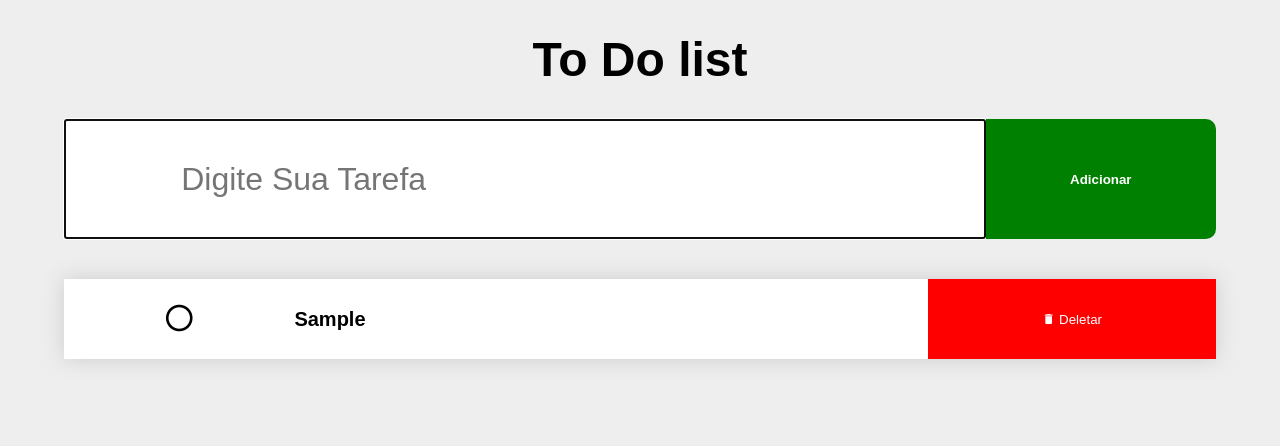
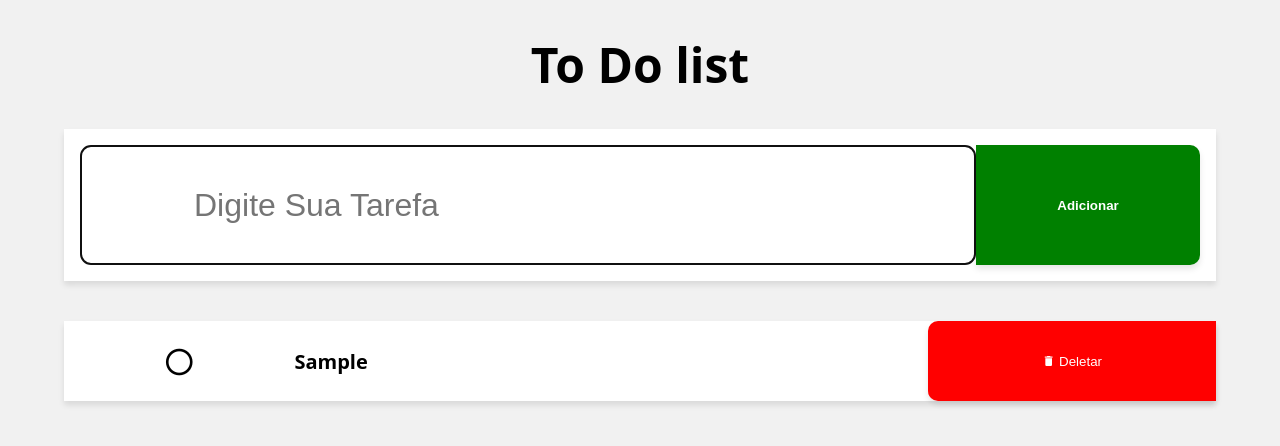
Before and after one commit to Cavizell/todo-list, a plain HTML site: page index.html in a window 1280 px wide. Both pictures are taken after typing "Sample" into the empty fields and a click on the button "Adicionar". Drawn offline with Linux system fonts and the light colour scheme.

Commit message:
sending new css3  updates

```diff
--- a/css/index.css
+++ b/css/index.css
@@ -5,8 +5,8 @@
   body {
     margin: 0;
     padding: 0;
-    font-family: Arial, Helvetica, sans-serif;
-    background: #eeeeee;
+    font-family: 'Open Sans', sans-serif;
+    background: #f1f1f1;
   }
 
   h1 {
@@ -18,8 +18,12 @@ header {
     display: flex;
     flex-flow: row wrap;
     width: 90%;
-    margin:  auto auto;
+    margin: auto;
     align-items: center;
+    justify-content: space-between;
+    background: #fff;
+    padding: 1rem;
+    box-shadow: 0 4px 6px rgba(0, 0, 0, 0.1);
   }
 
   input {
@@ -27,6 +31,8 @@ input {
     width: 80%;
     height: 120px;
     padding-left: 10%;
+    border: 2px solid #ccc;
+    border-radius: 10px;
   }
 
   button.add {
@@ -39,57 +45,67 @@ button.add {
     height: 120px;
     border-top-right-radius: 10px;
     border-bottom-right-radius: 10px;
+    box-shadow: 0 4px 6px rgba(0, 0, 0, 0.1);
+    transition: all 0.3s ease-in-out;
+  }
+
+  button.add:hover {
+    background: #388e3c;
   }
 
   main {
     display: flex;
     flex-flow: row wrap;
     width: 90%;
-    margin: auto auto;
-    /* border: 1px solid red; */
+    margin: auto;
     padding-top: 40px;
   }
 
-.item{
+  .item {
     display: flex;
     flex-flow: row wrap;
-    justify-content: center;
+    justify-content: space-between;
     align-items: center;
-    background: white;
+    background: #fff;
     height: 80px;
     width: 100%;
-    box-shadow: 0 0 20px #ccc;
+    box-shadow: 0 4px 6px rgba(0, 0, 0, 0.1);
     margin-bottom: 2%;
     cursor: pointer;
+    transition: all 0.3s ease-in-out;
   }
 
-.item.clicado{
+  .item:hover {
+    transform: translateY(-5px);
+    box-shadow: 0 8px 12px rgba(0, 0, 0, 0.2);
+  }
+
+  .item.clicado {
     background: #d4f6d9;
   }
 
-.item.clicado .item-nome{
+  .item.clicado .item-nome {
     text-decoration: line-through;
     color: gray;
   }
 
-.item-icone{
+  .item-icone {
     flex: 20%;
     text-align: center;
     font-size: 2rem;
   }
 
-
-.item-nome{
+  .item-nome {
     flex: 55%;
     font-size: 20px;
     font-weight: bold;
   }
 
-.item-botao{
+  .item-botao {
     flex: 25%;
   }
 
-.delete{
+  .delete {
     background: red;
     color: white;
     border: none;
@@ -97,8 +113,16 @@ main {
     height: 80px;
     width: 100%;
     cursor: pointer;
+    border-top-left-radius: 10px;
+    border-bottom-left-radius: 10px;
+    box-shadow: 0 4px 6px rgba(0, 0, 0, 0.1);
+    transition: all 0.3s ease-in-out;
   }
 
-.mdi-check-circle{
+  .delete:hover {
+    background: #c62828;
+  }
+
+  .mdi-check-circle {
     color: green;
   }
```
Lines whose indentation alone changed are shown as unchanged.
